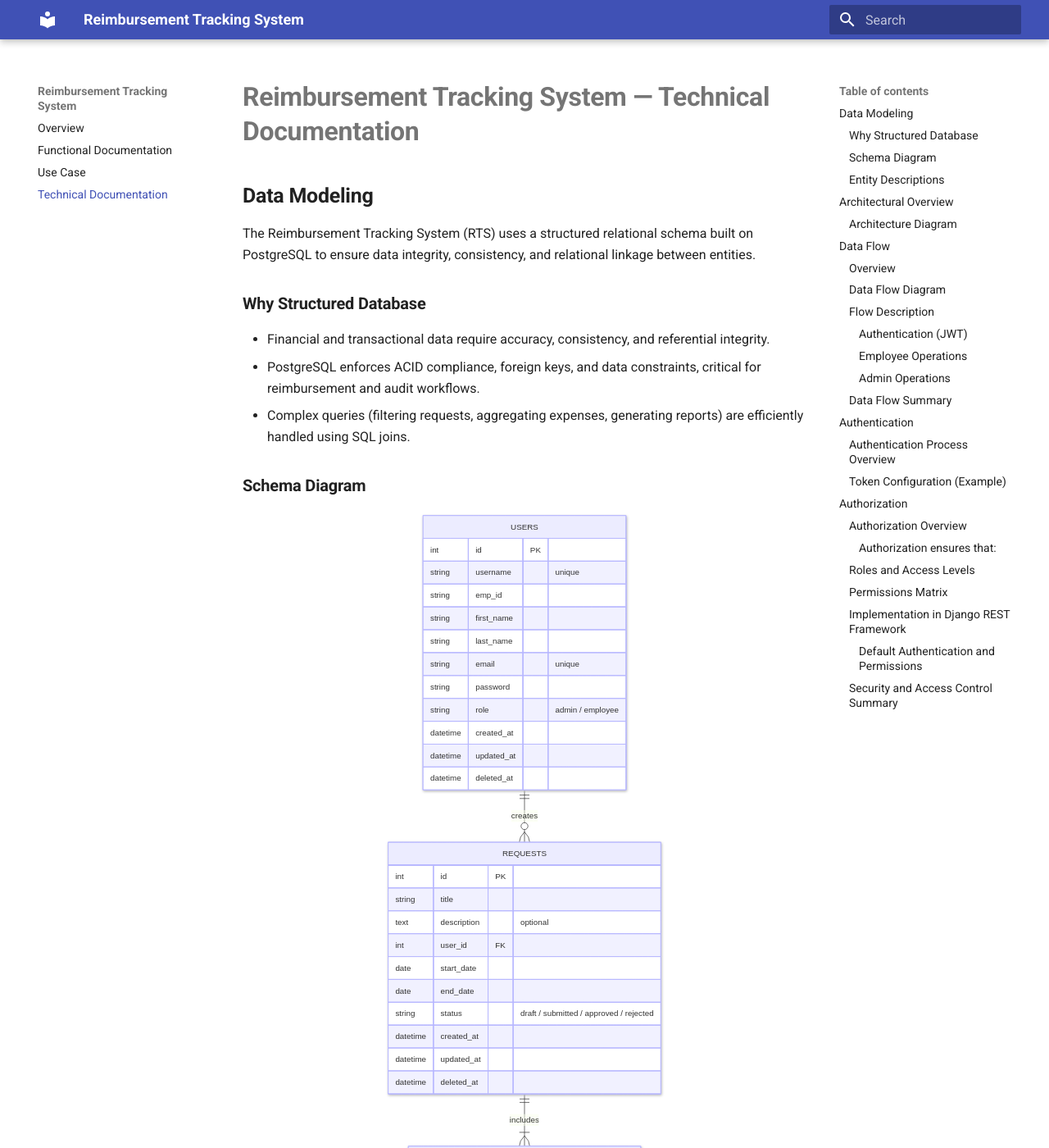
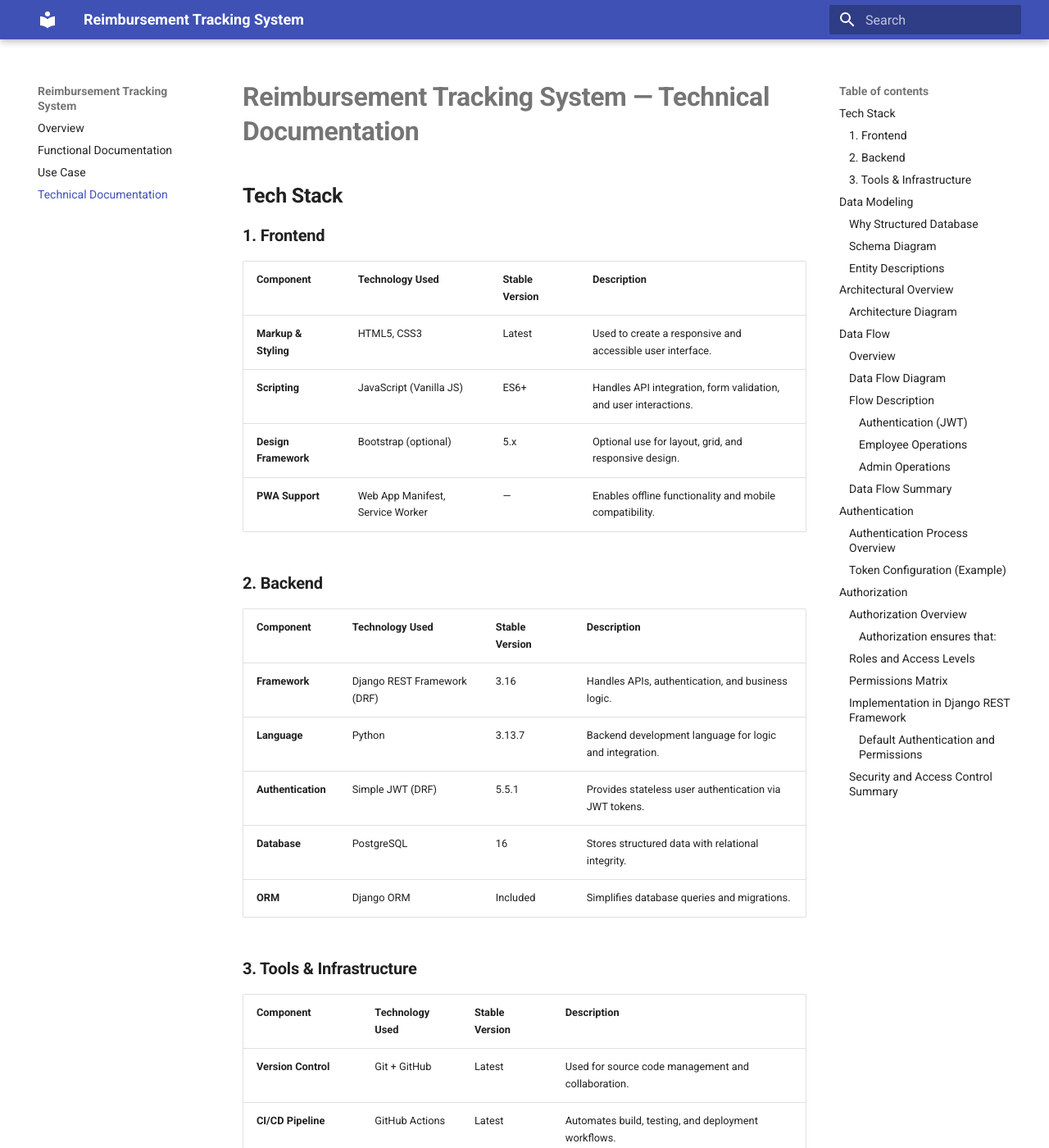
Before and after one commit to tanmayrathi-gkmit/reimbursement-tracking-system-doc, an MkDocs documentation site: the page built from docs/technical.md, in a window 1280 px wide and 1400 px high. Shown: the whole window at 82% size. Built offline with MkDocs 1.6.1 and Material for MkDocs 9.7.7, drawn with Linux system fonts in a browser that asks for light colours; some of the changed text lies outside the part shown.

Commit message:
initial commit

```diff
--- a/docs/technical.md
+++ b/docs/technical.md
@@ -1,4 +1,36 @@
 # **Reimbursement Tracking System — Technical Documentation**
+
+## **Tech Stack**
+
+### **1. Frontend**
+
+| Component | Technology Used | Stable Version | Description |
+|------------|------------------|----------------|--------------|
+| **Markup & Styling** | HTML5, CSS3 | Latest | Used to create a responsive and accessible user interface. |
+| **Scripting** | JavaScript (Vanilla JS) | ES6+ | Handles API integration, form validation, and user interactions. |
+| **Design Framework** | Bootstrap (optional) | 5.x | Optional use for layout, grid, and responsive design. |
+| **PWA Support** | Web App Manifest, Service Worker | — | Enables offline functionality and mobile compatibility. |
+
+### **2. Backend**
+
+| Component | Technology Used | Stable Version | Description |
+|------------|------------------|----------------|--------------|
+| **Framework** | Django REST Framework (DRF) | 3.16 | Handles APIs, authentication, and business logic. |
+| **Language** | Python | 3.13.7 | Backend development language for logic and integration. |
+| **Authentication** | Simple JWT (DRF) | 5.5.1| Provides stateless user authentication via JWT tokens. |
+| **Database** | PostgreSQL | 16 | Stores structured data with relational integrity. |
+| **ORM** | Django ORM | Included | Simplifies database queries and migrations. |
+
+### **3. Tools & Infrastructure**
+
+| Component | Technology Used | Stable Version | Description |
+|------------|------------------|----------------|--------------|
+| **Version Control** | Git + GitHub | Latest | Used for source code management and collaboration. |
+| **CI/CD Pipeline** | GitHub Actions | Latest | Automates build, testing, and deployment workflows. |
+| **Package Management** | pip | 25.2 | Handles dependency installation and environment management. |
+| **IDE / Code Editor** | VS Code | Latest | Development environment for writing and debugging code. |
+
+
 ## **Data Modeling**
 The Reimbursement Tracking System (RTS) uses a structured relational schema built on PostgreSQL to ensure data integrity, consistency, and relational linkage between entities.
 ### **Why Structured Database**
@@ -6,7 +38,7 @@ The Reimbursement Tracking System (RTS) uses a structured relational schema buil
 - PostgreSQL enforces ACID compliance, foreign keys, and data constraints, critical for reimbursement and audit workflows.
 - Complex queries (filtering requests, aggregating expenses, generating reports) are efficiently handled using SQL joins.
 ### **Schema Diagram**
-![Schema Diagram](assets/images/final_schema_diagram.svg){ width="50%" style="display:block; margin-left:auto; margin-right:auto;" }
+![Schema Diagram](assets/images/final_schema.svg){ width="50%" style="display:block; margin-left:auto; margin-right:auto;" }
 ### **Entity Descriptions**
 **1. User:** Represents both employees and admins. Each user has unique credentials and a defined role that controls access within the system. The emp_id field allows mapping users to internal company records.
 
```
Also changed, not shown: docs/index.md (+3 -3 lines), docs/assets/images/final_schema.svg (added), site/assets/images/final_schema.svg (added), site/index.html, site/search/search_index.json, site/technical/index.html, 2 other files.
